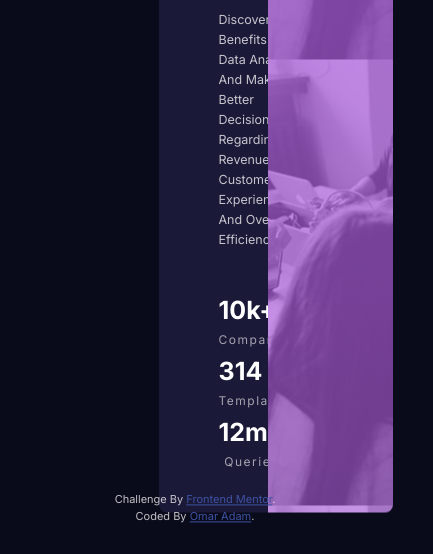
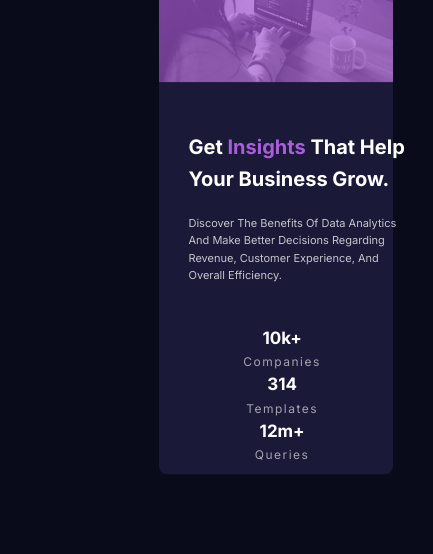
Before and after one commit to ademaa/stats-preview-card, a plain HTML site: page stats-preview-card-component-main/index.html in a window 390 px wide. Shown: the part 290-844 px from the top of the page, 433 px wide, since content can reach past the window. Drawn offline with Linux system fonts and the light colour scheme.

Commit message:
mobile view

```diff
--- a/stats-preview-card-component-main/index.html
+++ b/stats-preview-card-component-main/index.html
@@ -118,8 +118,60 @@
       top: 0;
       /* background-color: rgba(170, 92, 219, 0.856) ; */
       background: linear-gradient(rgba(170, 92, 219, 0.803),rgba(170, 92, 219, 0.638)),url("images/image-header-desktop.jpg");
+      background-position: right;
+      background-size: cover;
       border-top-right-radius: 8px;
       border-bottom-right-radius: 8px;
+    }
+    @media screen and (max-width: 1180px) {
+      .text-box{
+        padding: 40px 40px;
+      }
+      .Heading-primary{
+        font-size: 20px;
+      }
+      .para{
+        font-size: 11px;
+      }
+      .heading-num{
+        font-size: 17px;
+        margin-right: 20%;
+        text-align: center;
+        display: block;
+      }
+    }
+    @media screen and (max-width: 870px) {
+      .main-card {
+        top: 40%;
+
+      }
+      .img{
+        width: 100%;
+        height: 40%;
+        border-bottom-right-radius: 0;
+        border-top-left-radius: 8px;
+        background-position: top;
+        display: block;
+        margin-bottom: 10px;
+      }
+      .text-box{
+        width: 100%;
+        height: 50%;
+        padding: 10px;
+        /* text-align: center; */
+        margin-top: 300px;
+        margin-left: 20px;
+      }
+      .heading-primary-main{
+        display: inline;
+      }
+      .para{
+        width: 90%;
+      }
+      .attribution{
+        position: relative;
+        bottom: 10px;
+      }
     }
   </style>
 </head>
```
